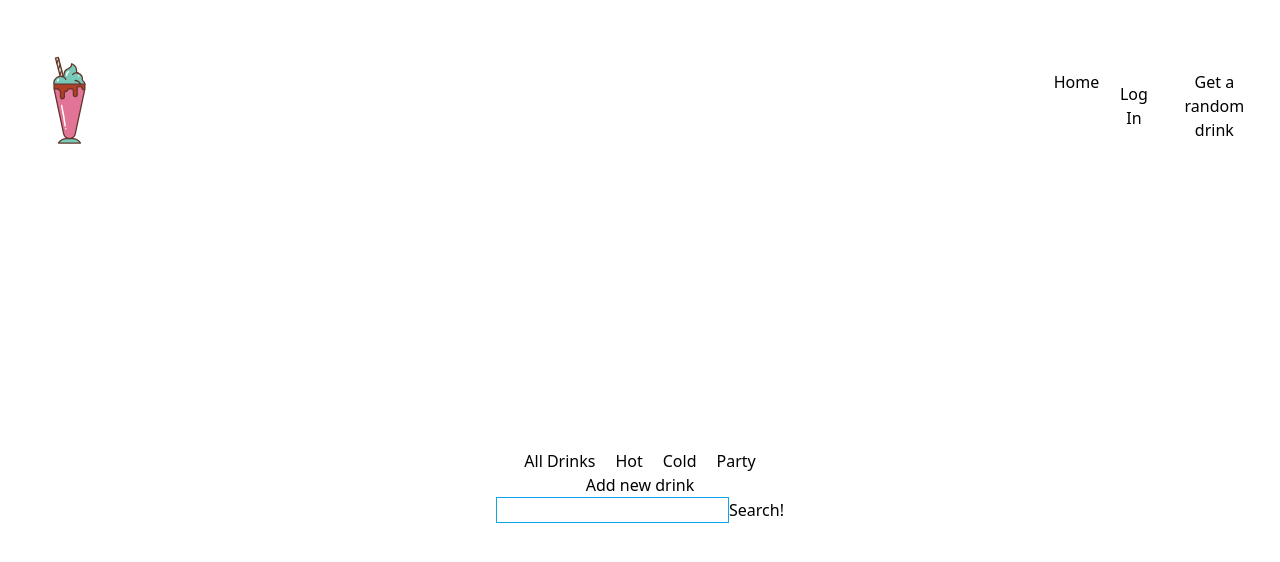
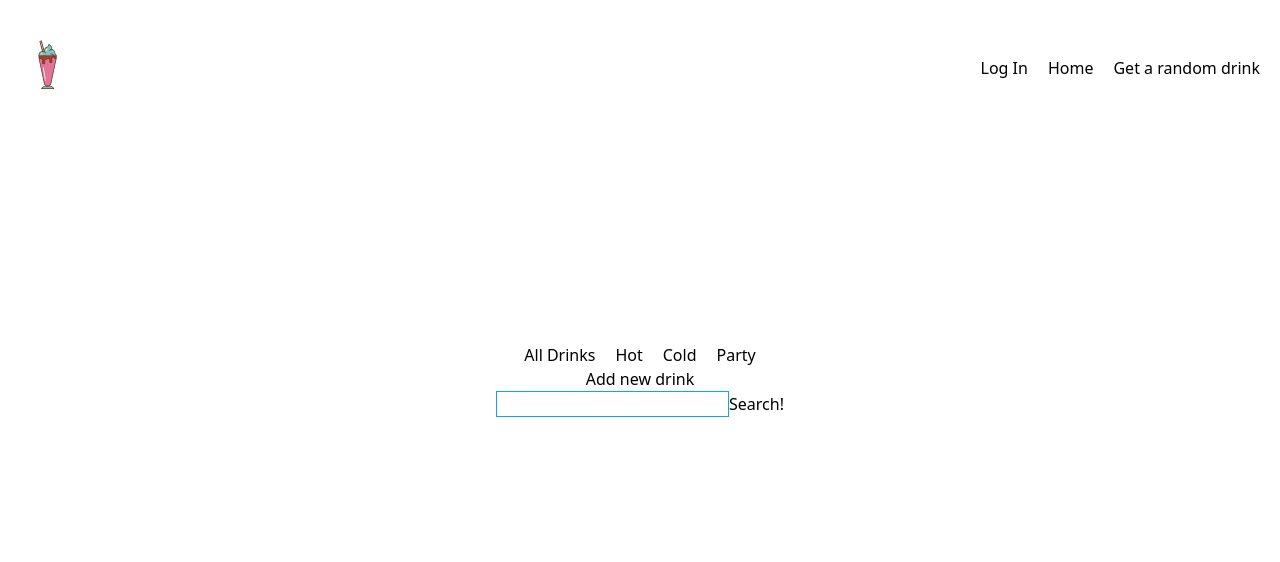
Before and after one commit to Elyamira/drinksdb, a React (Create React App) app in the folder front/: page / in a window 1280 px wide. Shown: the top 562 px of the page. Built offline with nearby package versions, Linux system fonts and the light colour scheme.

Commit message:
Makes navbar fixed

```diff
--- a/front/src/components/navbar/Navbar.js
+++ b/front/src/components/navbar/Navbar.js
@@ -1,3 +1,4 @@
+import React from 'react';
 import LoginButton from './LoginButton';
 import { useAuth0 } from '@auth0/auth0-react';
 import LogoutButton from './LogoutButton';
@@ -6,51 +7,51 @@ import { Link } from 'react-router-dom';
 
 const Navbar = () => {
     const { user, isAuthenticated } = useAuth0();
-
     return (
-        <>
-            <nav className='flex justify-between items-center p-5'>
+        <nav className='flex justify-between items-center fixed p-5 w-full  bg-white/70'>
             <div>
                 <Link to='/'>
                     <img
-                            className='w-2/12'
+                        className='w-24 h-24'
                         src='/images/logo.svg'
                         alt='logo'
                     />
                 </Link>
             </div>
-                <ul className='flex gap-5'>
-                    {/* <li>My account({user?.nickname})</li> */}
-                    <li>
-                        <Link to='/'> Home</Link>
-                    </li>
+            <ul className='flex gap-5 items-center'>
+                {!isAuthenticated && <LoginButton />}
 
-                    {!isAuthenticated && <LoginButton />}
-                    {isAuthenticated && (
-                        <li>
-                            <img
-                                className='rounded-full w-8/12'
-                                src={user?.picture}
-                                alt='your avatar'
-                            />
-                        </li>
-                    )}
                 {isAuthenticated && (
                     <>
                         <li>
-                                <LogoutButton />{' '}
+                            <LogoutButton />
                         </li>
-                            <li>
+                        <li className='min-w-max'>
                             <Link to='/favs'>My favourites</Link>
                         </li>
                     </>
                 )}
                 <li>
+                    <Link to='/'> Home</Link>
+                </li>
+                <li>
                     <RandomDrinkButton />
                 </li>
+                {isAuthenticated && (
+                    <li>
+                        <Link to='/my-account'>
+                            <div className='w-12 h-12'>
+                                <img
+                                    className='rounded-full min-w-full'
+                                    src={user?.picture}
+                                    alt='your avatar'
+                                />
+                            </div>
+                        </Link>
+                    </li>
+                )}
             </ul>
         </nav>
-        </>
     );
 };
 export default Navbar;
```
Lines whose indentation alone changed are shown as unchanged.
